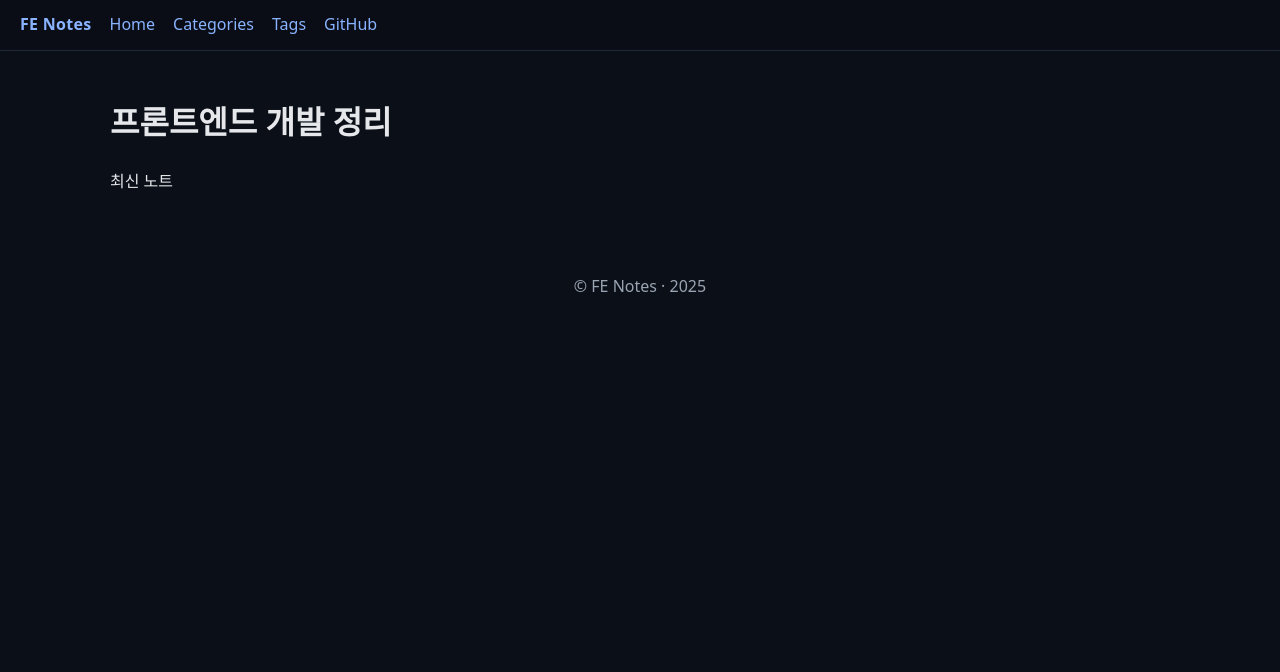
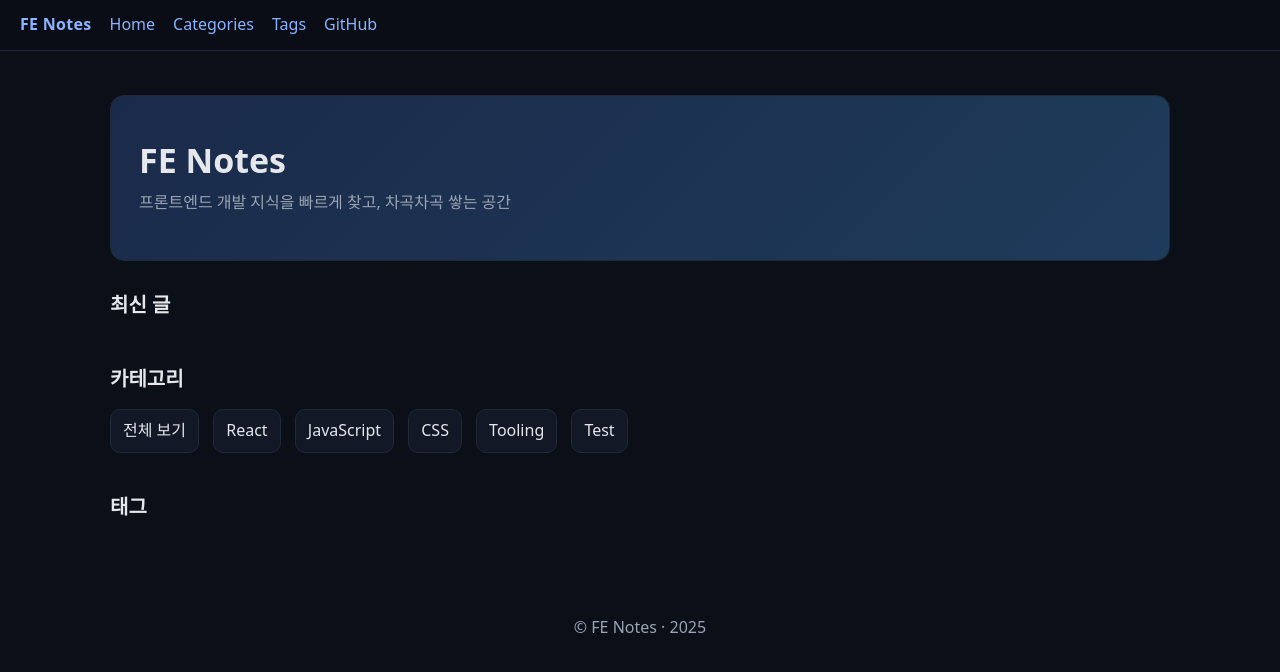
Before and after one commit to rainabak/rainabak.github.io, a Jekyll site: the page built from index.md, in a window 1280 px wide. Shown: the top 672 px of the page. Built offline with Jekyll 4.4.1, drawn with Linux system fonts in a browser that asks for light colours.

Commit message:
Update index.md

```diff
--- a/index.md
+++ b/index.md
@@ -1,24 +1,54 @@
 ---
-title: 홈
+title: Home
 layout: default
 ---
 
-# 프론트엔드 개발 정리
+<section class="hero">
+  <h1>FE Notes</h1>
+  <p>프론트엔드 개발 지식을 빠르게 찾고, 차곡차곡 쌓는 공간</p>
+</section>
 
-최신 노트
+<section class="section">
+  <h2>최신 글</h2>
+  <div class="cards">
+    {% assign sorted = site.notes | sort: 'date' | reverse %}
+    {% for note in sorted limit:6 %}
+    <article class="card">
+      <h3><a href="{{ note.url | relative_url }}">{{ note.title }}</a></h3>
+      <p>{{ note.description | default: note.excerpt }}</p>
+      <small>{{ note.date | date: "%Y-%m-%d" }}</small>
+      <div>
+        {% if note.tags %}
+          {% for t in note.tags %}
+            <span class="tag">#{{ t }}</span>
+          {% endfor %}
+        {% endif %}
+      </div>
+    </article>
+    {% endfor %}
+  </div>
+</section>
 
-{% assign sorted = site.notes | sort: 'date' | reverse %}
-{% for note in sorted limit:6 %}
-<div class="card">
-  <h3><a href="{{ note.url | relative_url }}">{{ note.title }}</a></h3>
-  <p>{{ note.excerpt | default: note.description }}</p>
-  {% if note.tags %}
-  <p>
-    {% for t in note.tags %}
-      <span class="tag">#{{ t }}</span>
-    {% endfor %}
-  </p>
-  {% endif %}
-  <small>{{ note.date | date: "%Y-%m-%d" }}</small>
-</div>
-{% endfor %}
+<section class="section">
+  <h2>카테고리</h2>
+  <div>
+    <a class="cat" href="{{ '/categories/' | relative_url }}">전체 보기</a>
+    <a class="cat" href="{{ '/categories/react/' | relative_url }}">React</a>
+    <a class="cat" href="{{ '/categories/javascript/' | relative_url }}">JavaScript</a>
+    <a class="cat" href="{{ '/categories/css/' | relative_url }}">CSS</a>
+    <a class="cat" href="{{ '/categories/tooling/' | relative_url }}">Tooling</a>
+    <a class="cat" href="{{ '/categories/test/' | relative_url }}">Test</a>
+  </div>
+</section>
+
+<section class="section">
+  <h2>태그</h2>
+  {% assign all = "" | split: "" %}
+  {% for note in site.notes %}
+    {% assign all = all | concat: note.tags %}
+  {% endfor %}
+  {% assign tags = all | uniq | sort %}
+  {% for t in tags %}
+    <a class="tag" href="{{ '/tags/#' | append: t | slugify | relative_url }}">#{{ t }}</a>
+  {% endfor %}
+</section>
```
